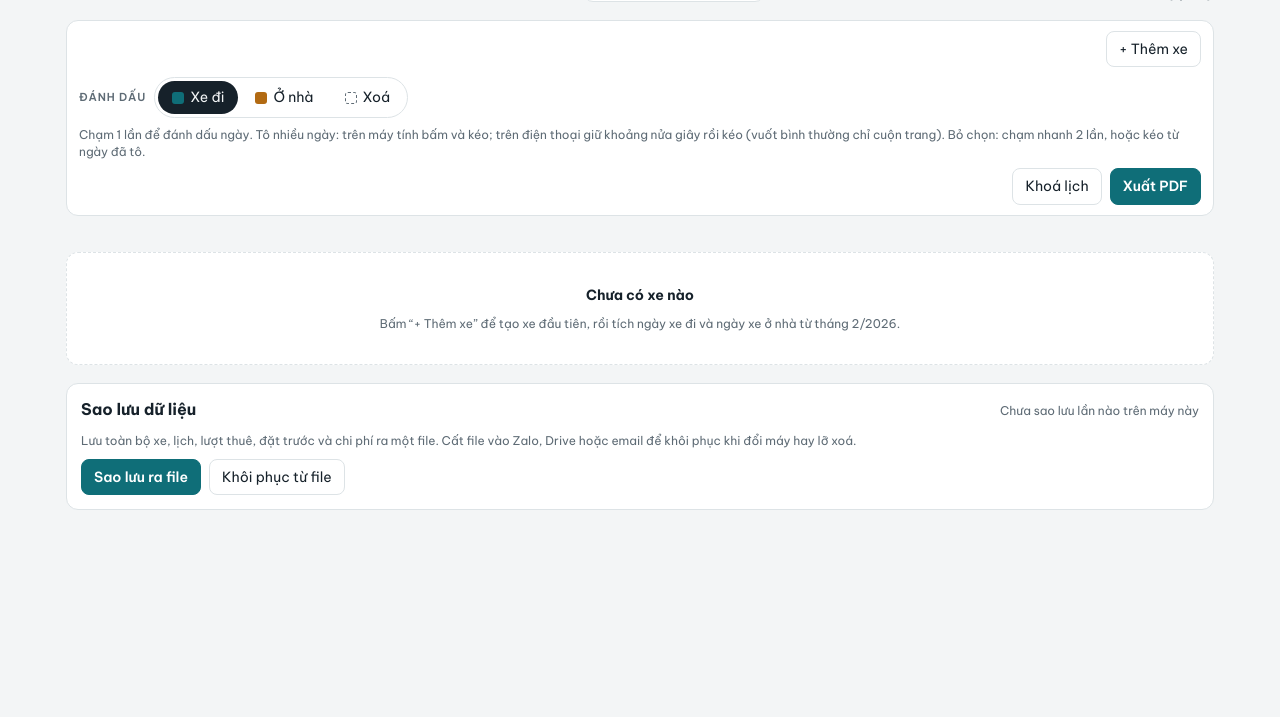
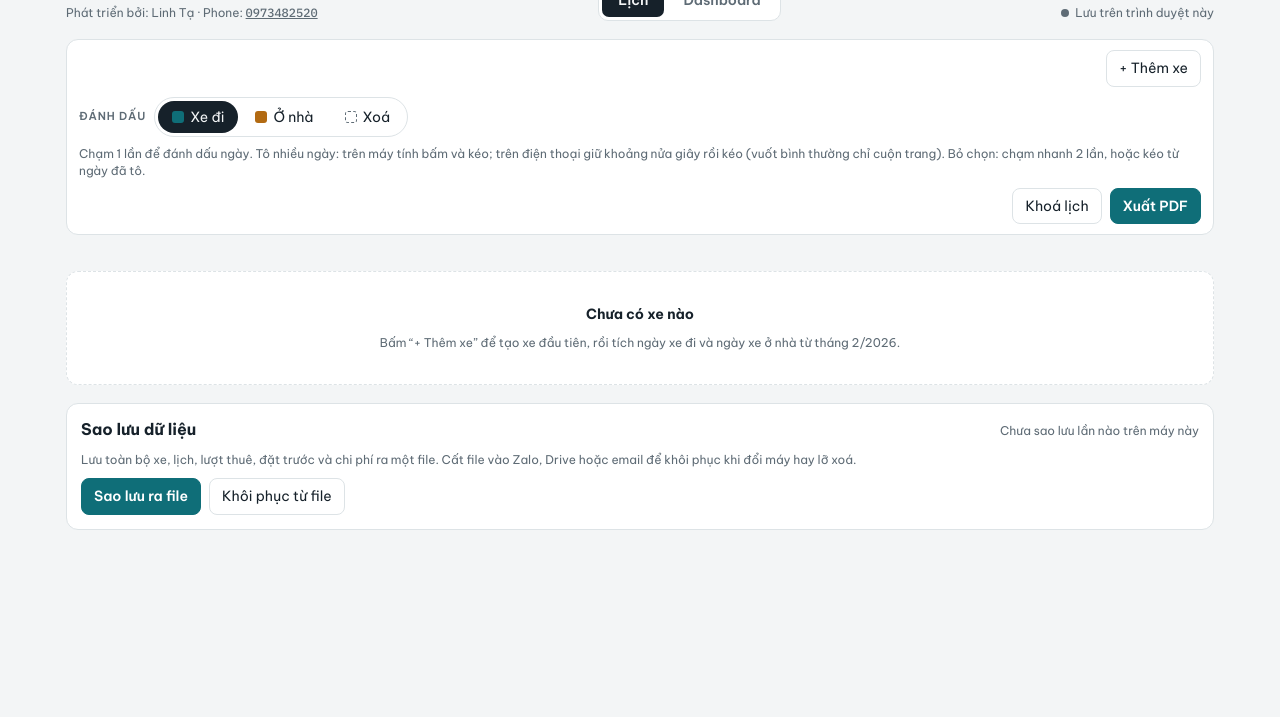
Before and after one commit to xetulaihanoi247-code/lich-xe-hixe, a plain HTML site: page index.html in a window 1280 px wide. Shown: the part 83-800 px from the top of the page. Drawn offline with nearby package versions, Linux system fonts and the light colour scheme.

Commit message:
Thêm thông tin người phát triển

```diff
--- a/index.html
+++ b/index.html
@@ -192,6 +192,8 @@ tfoot td{font-weight:700;border-bottom:0;border-top:2px solid var(--fg)}
 .upload{border:1.5px dashed var(--line);border-radius:10px;padding:12px;text-align:center;color:var(--muted);cursor:pointer;display:block}
 .upload input{display:none}
 .privacy{font-size:12px;color:var(--muted)}
+.credit{font-size:12px;margin-top:2px}
+.credit .phone{font-family:var(--f-mono);color:inherit}
 .btnlike{display:inline-flex;align-items:center;cursor:pointer;border:1px solid var(--line);background:var(--surface);color:var(--fg);border-radius:8px;padding:7px 12px}
 .btnlike:hover{border-color:var(--muted)}
 .restore{display:grid;gap:8px;border:1px solid var(--home);background:var(--home-soft);border-radius:10px;padding:12px}
@@ -258,6 +260,7 @@ tfoot td{font-weight:700;border-bottom:0;border-top:2px solid var(--fg)}
     <div>
       <h1>Lịch xe đi / ở nhà</h1>
       <p class="sub" id="range">Từ 01/02/2026 đến hôm nay</p>
+      <p class="sub credit">Phát triển bởi: Linh Tạ · Phone: <a class="phone" href="tel:0973482520">0973482520</a></p>
     </div>
     <div class="tabs" role="tablist" aria-label="Chế độ xem">
       <button role="tab" id="tabCal" aria-selected="true">Lịch</button>
```
